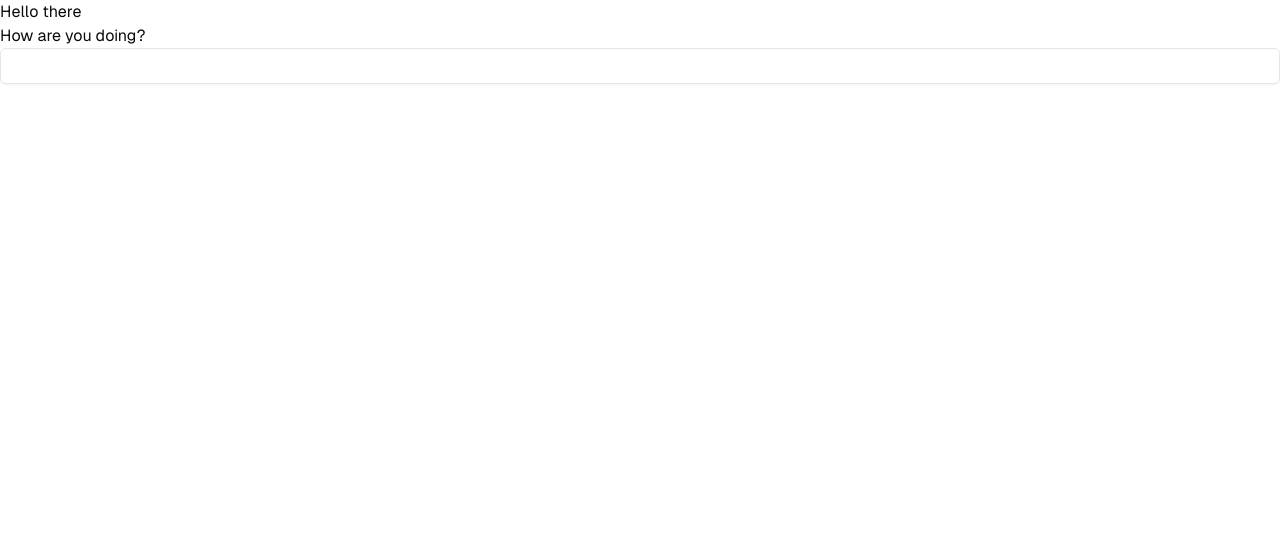
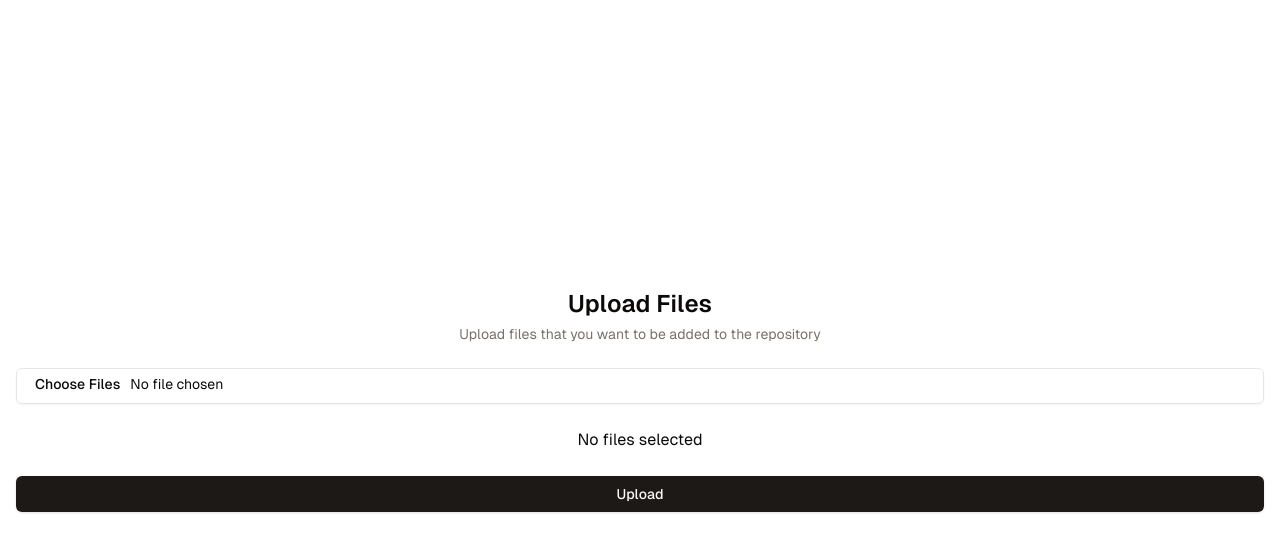
Before and after one commit to lenajeremy/hack-photobomb, a Next.js app: page / in a window 1280 px wide. Shown: the top 552 px of the page. Built offline with nearby package versions, Linux system fonts and the light colour scheme.

Commit message:
uploading files

```diff
--- a/package.json
+++ b/package.json
@@ -21,6 +21,7 @@
     "lucide-react": "^0.447.0",
     "next": "14.2.14",
     "next-themes": "^0.3.0",
+    "pinata": "^1.5.0",
     "react": "^18",
     "react-dom": "^18",
     "sonner": "^1.5.0",
--- /dev/null
+++ b/src/app/api/e/[event-id]/route.ts
@@ -0,0 +1,16 @@
+import { NextRequest, NextResponse } from "next/server";
+import { pinata } from "@/lib/pinata";
+
+export async function POST(request: NextRequest) {
+    const form = await request.formData()
+    const files = Array.from(form.values())
+
+    if (files.length > 50) {
+        return NextResponse.json({ error: "limit of 50 images per request" }, { status: 400 })
+    } else {
+        const res = await Promise.allSettled(files.filter(f => typeof f !== 'string').map(f => pinata.upload.file(f)))
+        console.log(res)
+    }
+
+    return NextResponse.json({ imagesCount: Array.from(files.entries()).length, images: Array.from(files.values()) }, { status: 200 })
+}
--- a/src/app/page.tsx
+++ b/src/app/page.tsx
@@ -1,12 +1,95 @@
-import * as React from 'react'
+"use client";
+import * as React from "react";
 import { Input } from "@/components/ui/input";
+import { Button } from "@/components/ui/button";
+import Image from "next/image";
 
 export default function Home() {
+  const [files, setFiles] = React.useState<File[]>([]);
+  const inputRef = React.useRef<HTMLInputElement>(null);
+  const [loading, setLoading] = React.useState(false);
+
+  const filesUrl = React.useMemo(
+    () => files.map((f) => URL.createObjectURL(f)),
+    [files]
+  );
+
+  React.useEffect(() => {
+    console.log(files);
+    // const properties = ["webkitdirectory", "directory"];
+    // for (const prop of properties) {
+    // inputRef.current?.setAttribute(prop, "");
+    // }
+  }, [files]);
+
+  const handleSubmit: React.FormEventHandler<HTMLFormElement> = async (e) => {
+    e.preventDefault();
+    setLoading(true);
+
+    try {
+      const formdata = new FormData();
+
+      for (let i = 0; i < files.length; i++) {
+        const file = files[i];
+        formdata.set(`image-${i + 1}`, file, file.name);
+      }
+
+      const res = await fetch("/api/e/devfest-lagos-24", {
+        method: "POST",
+        body: formdata,
+      });
+      const data = await res.json();
+      console.log(data);
+    } catch (error) {
+      console.error(error);
+    } finally {
+      setLoading(false);
+    }
+  };
+
   return (
-    <div>
-      <h1>Hello there</h1>
-      <p>How are you doing?</p>
-      <Input />
-    </div>
+    <form
+      method="POST"
+      action="/api/e/devfest-lagos-24"
+      className="px-4 h-screen flex flex-col items-center justify-center gap-6"
+      onSubmit={handleSubmit}
+      encType="multipart/formdata"
+    >
+      <div className="flex flex-col text-center gap-1">
+        <h1 className="text-2xl font-semibold">Upload Files</h1>
+        <p className="text-muted-foreground text-sm">
+          Upload files that you want to be added to the repository
+        </p>
+      </div>
+      <Input
+        onChange={(e) => setFiles(Array.from(e.currentTarget.files || []))}
+        type="file"
+        name="files"
+        multiple
+        accept="image/*"
+        ref={inputRef}
+      />
+      {files.length == 0 ? (
+        <div>
+          <p>No files selected</p>
+        </div>
+      ) : (
+        <div className="grid grid-cols-4 md:grid-cols-8 gap-1">
+          {filesUrl.map((f) => (
+            <Image
+              src={f}
+              width={400}
+              height={400}
+              alt=""
+              className="aspect-square object-cover"
+              key={f}
+            />
+          ))}
+        </div>
+      )}
+      <Button className="w-full" disabled={loading}>
+        {loading ? "Loading..." : "Upload"}
+      </Button>
+    </form>
   );
 }
--- a/src/components/ui/input.tsx
+++ b/src/components/ui/input.tsx
@@ -1,9 +1,11 @@
-import * as React from "react"
+import * as React from "react";
 
-import { cn } from "@/lib/utils"
+import { cn } from "@/lib/utils";
 
 export interface InputProps
-  extends React.InputHTMLAttributes<HTMLInputElement> {}
+  extends React.InputHTMLAttributes<HTMLInputElement> {
+  loading?: boolean;
+}
 
 const Input = React.forwardRef<HTMLInputElement, InputProps>(
   ({ className, type, ...props }, ref) => {
@@ -17,9 +19,9 @@ const Input = React.forwardRef<HTMLInputElement, InputProps>(
         ref={ref}
         {...props}
       />
-    )
+    );
   }
-)
-Input.displayName = "Input"
+);
+Input.displayName = "Input";
 
-export { Input }
+export { Input };
--- /dev/null
+++ b/src/lib/pinata.ts
@@ -0,0 +1,6 @@
+import { PinataSDK } from "pinata"
+
+export const pinata = new PinataSDK({
+    pinataJwt: `${process.env.PINATA_JWT}`,
+    pinataGateway: `${process.env.NEXT_PUBLIC_GATEWAY_URL}`
+})
```
Also changed, not shown: src/app/api/e/new/route.ts (added), src/app/api/e/route.ts (added), src/app/api/u/[user-id]/route.ts (added), 2 other files (tests, documents, lock files or other folders).
